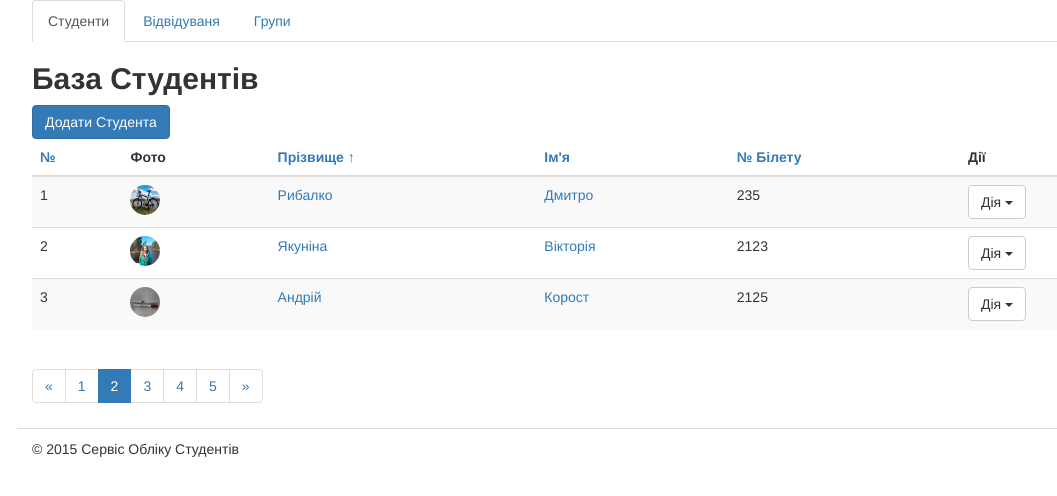
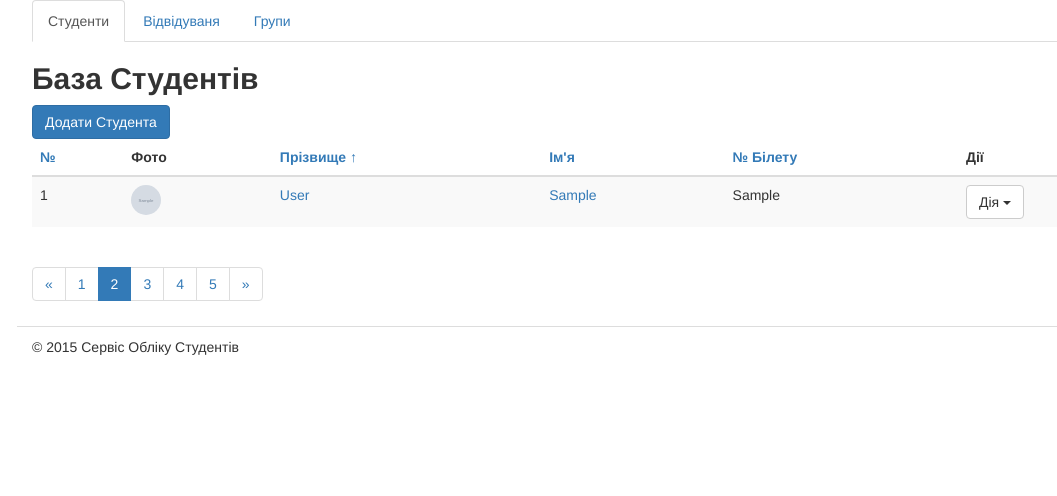
Before and after one commit to DmytroRybalko/studentsdb, a Django app: page / in a window 1280 px wide. Shown: the part 70-566 px from the top of the page, without its empty margins (38-1095 px from the left). Run offline with Django 3.2, Linux system fonts and the light colour scheme; tables that the repository leaves empty hold one stand-in row (values such as "Sample post"); grey boxes marked "Sample" are stand-in pictures; some libraries are stand-ins or nearby versions.

Commit message:
update list of students and avatars

```diff
--- a/students/templates/students/students_list.html
+++ b/students/templates/students/students_list.html
@@ -27,8 +27,15 @@
     {% for student in students %}
     <tr>
       <td>{{ forloop.counter }}</td>
-      <td><img class="img-circle"
-               src="{% static student.image %}" height="30" width="30" /></td>
+      <td>
+        {% if student.photo %}
+          <img class="img-circle" src="{{ student.photo.url }}"
+               height="30" width="30" />
+        {% else %}
+          <img class="img-circle" src="{% static "img/default_user.png" %}"
+               height="30" width="30" />
+        {% endif %}
+      </td>
       <td><a title="Редагувати" href="{% url 'students_edit' student.id %}">
         {{ student.last_name }}</a></td>
       <td><a title="Редагувати" href="{% url 'students_edit' student.id %}">
--- a/students/views/students.py
+++ b/students/views/students.py
@@ -2,27 +2,11 @@
 
 from django.shortcuts import render
 from django.http import HttpResponse
-
+from ..models import Student
 # Views for Students
 
 def students_list(request):
-    students = (
-        {'id':1,
-         'first_name': u'Дмитро',
-         'last_name': u'Рибалко',
-         'ticket': 235,
-         'image': 'img/my_bike.jpg'},
-        {'id': 2,
-            'first_name': u'Вікторія',
-            'last_name': u'Якуніна',
-            'ticket': 2123,
-            'image': 'img/vika.jpg'},
-        {'id': 3,
-            'first_name': u'Корост',
-            'last_name': u'Андрій',
-            'ticket': 2125,
-            'image': 'img/GoITnewLife.jpg'}
-    )
+    students = Student.objects.all()
     return render(request, 'students/students_list.html', {'students': students})
 
 def students_add(request):
--- a/studentsdb/urls.py
+++ b/studentsdb/urls.py
@@ -13,10 +13,12 @@ Including another URLconf
     1. Add an import:  from blog import urls as blog_urls
     2. Add a URL to urlpatterns:  url(r'^blog/', include(blog_urls))
 """
-from django.conf.urls import include, url
+from django.conf.urls import include, url, patterns
 from django.contrib import admin
+from .settings import MEDIA_ROOT, DEBUG
 
-urlpatterns = [
+
+urlpatterns = patterns('',
     # Students urls
     url(r'^$', 'students.views.students.students_list', name='home'),
 
@@ -44,4 +46,10 @@ urlpatterns = [
     url(r'^journal/$', 'students.views.journal.students_log', name='journal'),
 
     url(r'^admin/', include(admin.site.urls)),
-]
+    )
+
+if DEBUG:
+    # serve files from media folder
+    urlpatterns += patterns('',
+        url(r'^media/(?P<path>.*)$', 'django.views.static.serve', {
+            'document_root': MEDIA_ROOT}))
```
Also changed, not shown: studentsdb/settings.py (+3 -4 lines), students/static/img/default_user.png (added).
